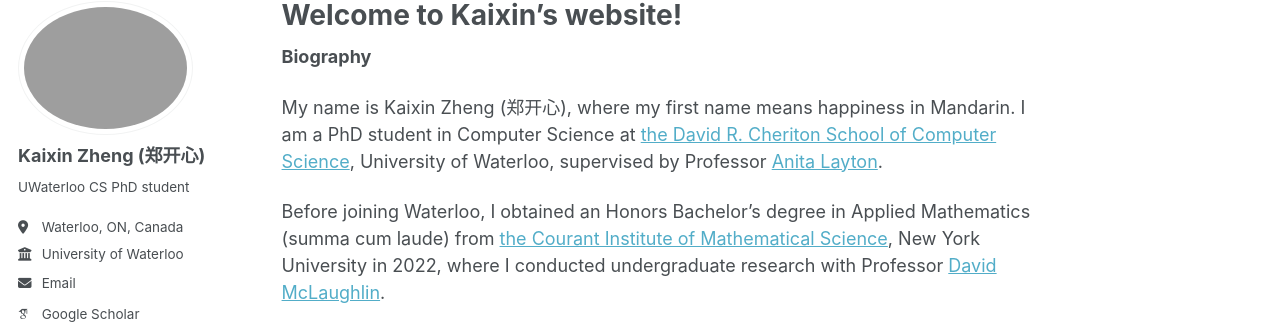
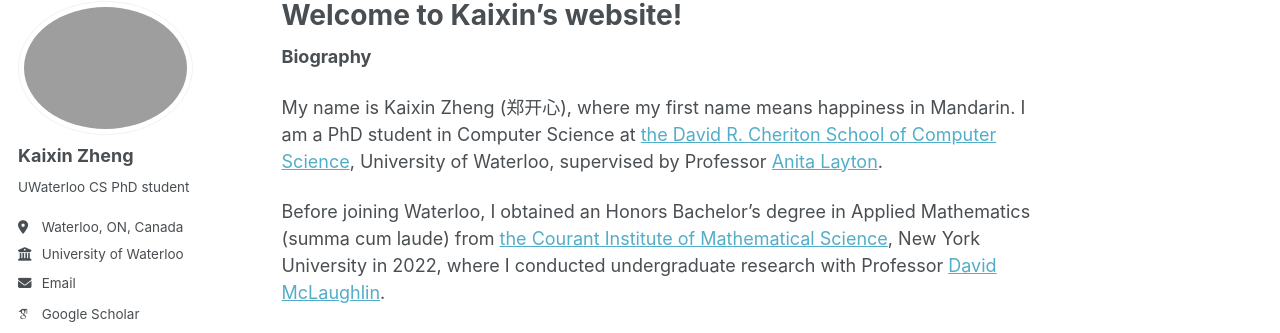
Before and after one commit to kaixin-zheng/kaixin-zheng.github.io, a Jekyll site: the page built from _pages/about.md, in a window 1280 px wide. Shown: the part 98-431 px from the top of the page. Built offline with Jekyll 4.4.1, drawn with Linux system fonts in a browser that asks for light colours; some web fonts are replaced; a script that is not in the unit is left out.

Commit message:
Update _config.yml

```diff
--- a/_config.yml
+++ b/_config.yml
@@ -23,7 +23,7 @@ repository               : "kaixin-zheng/kaixin-zheng.github.io"
 author:
   # Biographic information
   avatar           : "profile.png"
-  name             : "Kaixin Zheng (郑开心)"
+  name             : "Kaixin Zheng"
   pronouns         :
   bio              : "UWaterloo CS PhD student"
   location         : "Waterloo, ON, Canada"
```
